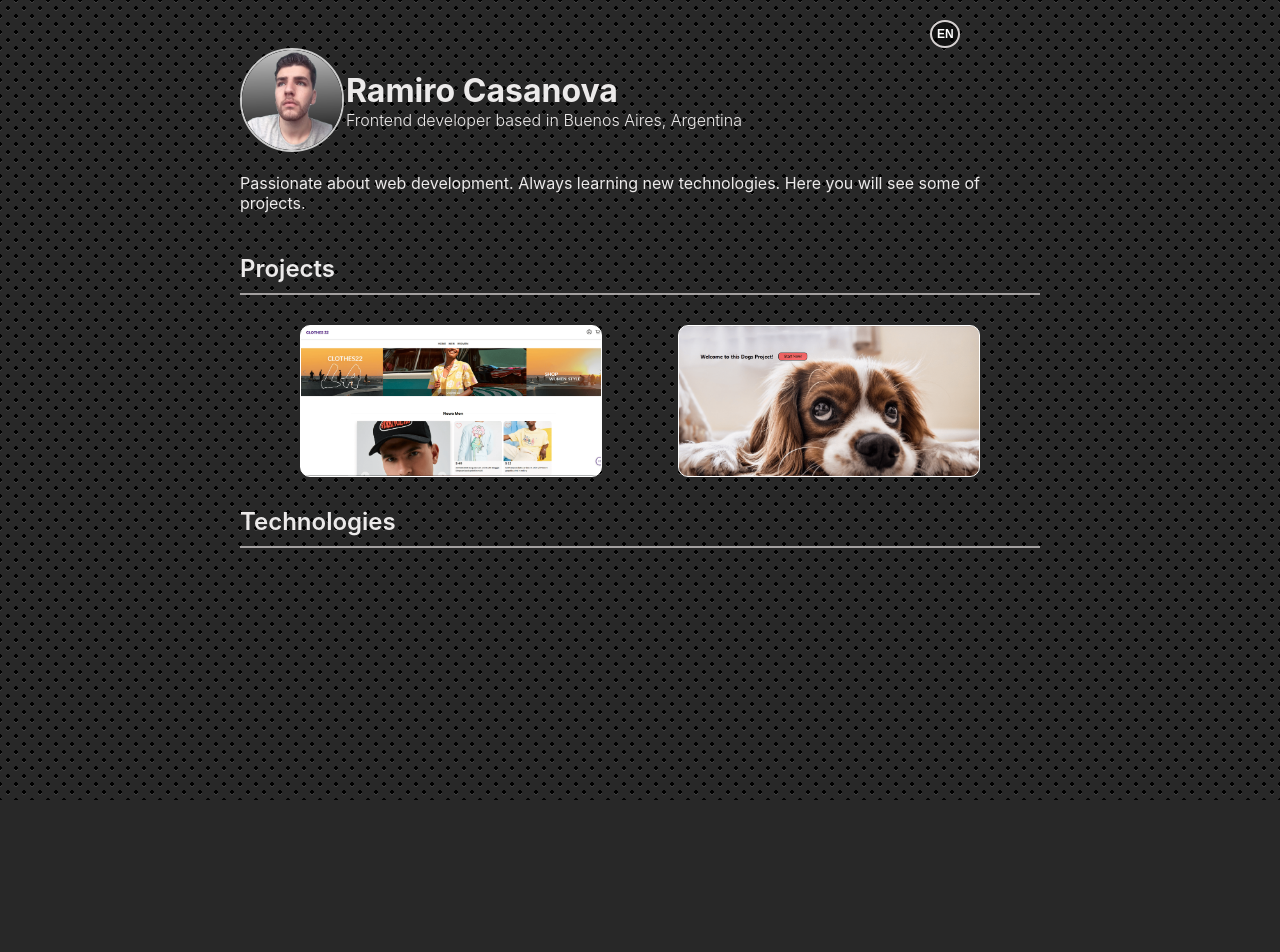
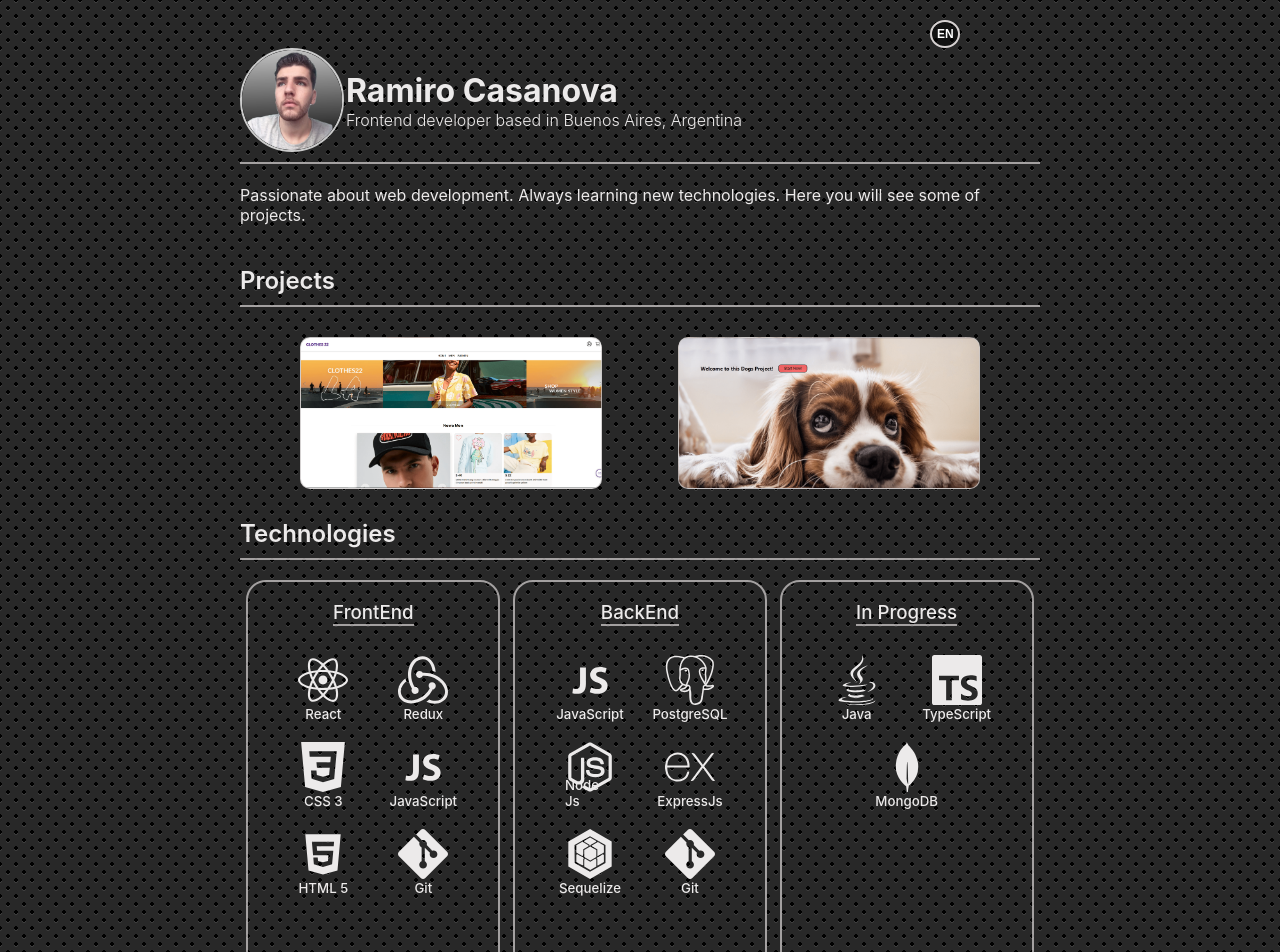
Before and after one commit to CasanovaRamiro/Portfolio, a React (Vite) app: page / in a window 1280 px wide. Shown: the top 952 px of the page. Before the commit the page ends 800 px from the top, so only its background shows below. Built offline with nearby package versions, Linux system fonts and the light colour scheme.

Commit message:
Added technologies section with styles!!

```diff
--- a/package.json
+++ b/package.json
@@ -11,6 +11,7 @@
     "axios": "^0.27.2",
     "react": "^18.0.0",
     "react-dom": "^18.0.0",
+    "react-icons": "^4.4.0",
     "react-router-dom": "^6.3.0"
   },
   "devDependencies": {
--- a/src/Components/Cards/Cards.module.css
+++ b/src/Components/Cards/Cards.module.css
@@ -2,13 +2,17 @@
     width: 300px;
     height: 150px;
     background-size: cover;
-    border: 1px solid #fff;
+    border: solid 1px rgba(203, 199, 199, 0.759);
     border-radius: 10px;
     margin: 10px;
 }
+.container:hover{
+    border: solid 1px rgb(255, 255, 255);
+    box-shadow: 1px 1px 10px rgba(255, 255, 255, 0.315);
+}
 .layout {
     border-radius: 10px;
-    position:fixed ;
+    position:absolute ;
     width: 300px;
     height: 150px;
     transition: 0.2s;
@@ -43,5 +47,4 @@
     transform: scale(1.05);
     background-color: rgb(248, 248, 248);
     box-shadow: 1px 1px 10px rgba(255, 255, 255, 0.584);
-
 }
--- a/src/Components/Home/Home.jsx
+++ b/src/Components/Home/Home.jsx
@@ -2,6 +2,7 @@ import React, { useState } from "react";
 import css from "./Home.module.css";
 import img from "../Img/gitgub4.jpeg";
 import Cards from "../Cards/Cards";
+import Technologies from "../Technologies/Technologies";
 
 function Home() {
   const [projects] = useState([
@@ -73,7 +74,9 @@ function Home() {
       </div>
       <div className={css.technologies}>
       <h2>{language === "EN" ? "Technologies" : "Tecnologias"}</h2>
-
+          <Technologies
+          language = {language}
+          />
       </div>
     </div>
   );
--- a/src/Components/Home/Home.module.css
+++ b/src/Components/Home/Home.module.css
@@ -36,16 +36,25 @@
     margin-top: 0px;
     margin-left: 0px;
     width: 800px;
-    max-width: 90%;
+    max-width: 100%;
     display: flex;
     flex-direction: row;
     flex-wrap: wrap;
     justify-content: start;
     transition: 0.5s;
+    border-bottom: solid 2px rgba(203, 199, 199, 0.759);
+    padding-bottom: 10px;
+    transition: 0.5s;
 }
 .titleImg:hover {
     color: rgb(255, 255, 255);
+    border-bottom: solid 2px rgb(255, 255, 255);
 }
+.titleImg:hover .img {
+    border: 2px solid rgba(255, 255, 255, 0.938);
+    box-shadow: 1px 1px 10px rgba(255, 255, 255, 0.315);
+}
+
 .title{
     display: flex;
     align-items: center;
--- /dev/null
+++ b/src/Components/Technologies/Technologies.jsx
@@ -0,0 +1,49 @@
+import React from 'react'
+import css from "./Technologies.module.css";
+import {FaReact, FaNodeJs} from 'react-icons/fa'
+import {SiPostgresql, SiRedux, SiCss3, SiGit, SiExpress, SiSequelize, SiJava, SiTypescript, SiMongodb} from 'react-icons/si'
+import {DiJavascript1, DiHtml5} from 'react-icons/di'
+
+
+
+function Technologies({language}) {
+
+  return (
+    <div className={css.container}>
+        <div className={css.techContainer}>
+            <h3>FrontEnd</h3>
+            <div className={css.iconSection}>
+                <div className={css.icon}><h5><FaReact size='50px'/></h5><h5 className={css.abs}>React</h5></div>
+                <div className={css.icon}><h5><SiRedux size='50px'/></h5><h5 className={css.abs}>Redux</h5></div>
+                <div className={css.icon}><h5><SiCss3 size='50px'/></h5><h5 className={css.abs}>CSS 3</h5></div>
+                <div className={css.icon}><h5><DiJavascript1 size='50px'/></h5><h5 className={css.abs}>JavaScript</h5></div>
+                <div className={css.icon}><h5><DiHtml5 size='50px'/></h5><h5 className={css.abs}>HTML 5</h5></div>
+                <div className={css.icon}><h5><SiGit size='50px'/></h5><h5 className={css.abs}>Git</h5></div>
+            </div>
+        </div>
+
+        <div className={css.techContainer}>
+            <h3>BackEnd</h3>
+            <div className={css.iconSection}>
+                <div className={css.icon}><h5><DiJavascript1 size='50px'/></h5><h5 className={css.abs}>JavaScript</h5></div>
+                <div className={css.icon}><h5><SiPostgresql size='50px'/></h5><h5 className={css.abs}>PostgreSQL</h5></div>
+                <div className={css.icon}><h5><FaNodeJs size='50px'/></h5><h5 className={css.abs}>Node Js</h5></div>
+                <div className={css.icon}><h5><SiExpress size='50px'/></h5><h5 className={css.abs}>ExpressJs</h5></div>
+                <div className={css.icon}><h5><SiSequelize size='50px'/></h5><h5 className={css.abs}>Sequelize</h5></div>
+                <div className={css.icon}><h5><SiGit size='50px'/></h5><h5 className={css.abs}>Git</h5></div>
+            </div>
+        </div>
+
+        <div className={css.techContainer}>
+            <h3>{language=== 'EN' ? 'In Progress' : 'En Progreso'}</h3>
+            <div className={css.iconSection}>
+                <div className={css.icon}><h5><SiJava size='50px'/></h5><h5 className={css.abs}>Java</h5></div>
+                <div className={css.icon}><h5><SiTypescript size='50px'/></h5><h5 className={css.abs}>TypeScript</h5></div>
+                <div className={css.icon}><h5><SiMongodb size='50px'/></h5><h5 className={css.abs}>MongoDB</h5></div>
+            </div>
+        </div>
+    </div>
+  )
+}
+
+export default Technologies
--- /dev/null
+++ b/src/Components/Technologies/Technologies.module.css
@@ -0,0 +1,76 @@
+/* @import url("https://fonts.googleapis.com/css2?family=Poppins:ital,wght@0,100;0,200;0,300;0,400;0,500;0,600;0,700;0,800;0,900;1,100;1,200;1,300;1,400;1,500;1,600;1,700;1,800;1,900&display=swap"); */
+.container{
+    width: 100%;
+    display: flex;
+    flex-wrap: wrap;
+    justify-content: space-around;
+    align-items: center;
+}
+.techContainer{
+    display: flex;
+    flex-wrap: wrap;
+    align-items: center;
+    width: 250px;
+    height: 400px;
+    border: solid 2px rgba(203, 199, 199, 0.759);
+    border-radius: 20px;
+    margin-bottom: 20px;
+    flex-direction: column;
+    transition: 0.2s;
+}
+.techContainer:hover{
+    border: solid 2px rgb(255, 255, 255);
+    box-shadow: 1px 1px 10px rgba(255, 255, 255, 0.315);
+
+}
+.techContainer:hover h3{
+    border-bottom: solid 2px rgb(255, 255, 255);
+    color: rgb(255, 255, 255);
+
+}
+
+.techContainer h3 {
+    font-weight: 500;
+border-bottom: solid 2px rgba(203, 199, 199, 0.759);
+transition: 0.5s;
+}
+
+.iconSection {
+    width: 80%;
+    display: flex;
+    flex-wrap: wrap;
+    justify-content: space-around;
+    margin: auto;
+    margin-top: 0px;
+}
+
+.icon{
+    display: flex;
+    transition: 0.2s;
+    flex-direction: column;
+    justify-content: center;
+    align-items: center;
+    position: relative;
+    padding-bottom: 14px;
+    margin: 10px;
+}
+.icon h5{
+    margin: 0px;
+    transition: 0.2s;
+    font-weight: 500;
+}
+.icon:hover h5{
+    color: rgb(255, 255, 255);
+    text-shadow: 0 -30px  25px rgb(255, 255, 255),
+                0 -30px  35px rgb(255, 255, 255),
+                0 -30px  75px rgb(255, 255, 255),
+                0 -30px  100px rgb(255, 255, 255);
+}
+.abs{
+    position: absolute;
+    bottom: 0px;
+}
+.techContainer:hover .icon {
+    color: rgb(255, 255, 255);
+
+}
```
Also changed, not shown: 1 other file (tests, documents, lock files or other folders).
